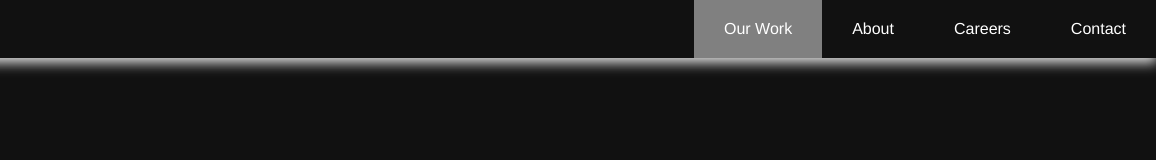
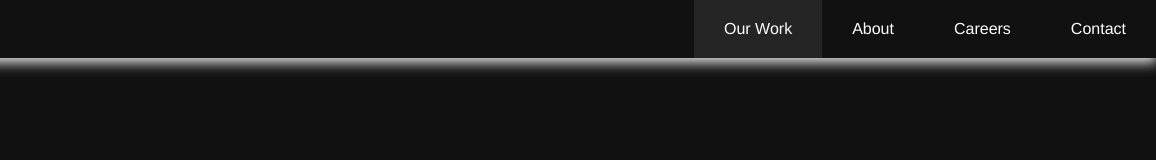
Before and after one commit to Nahuelzwonko/CODE, a website: page index.html in a window 1280 px wide. In both pictures the pointer is over the link "Our Work". Shown: the full height of the page, 124-1280 px from the left. Drawn offline with Linux system fonts and the light colour scheme.

Commit message:
Code Huit page

```diff
--- a/style.css
+++ b/style.css
@@ -35,7 +35,7 @@ a {
 
 .header li a:hover,
 .header .menu-btn:hover {
-  background-color: grey;
+  background-color: rgba(70, 66, 66, 0.411);
 }
 
 .header .logo {
```
